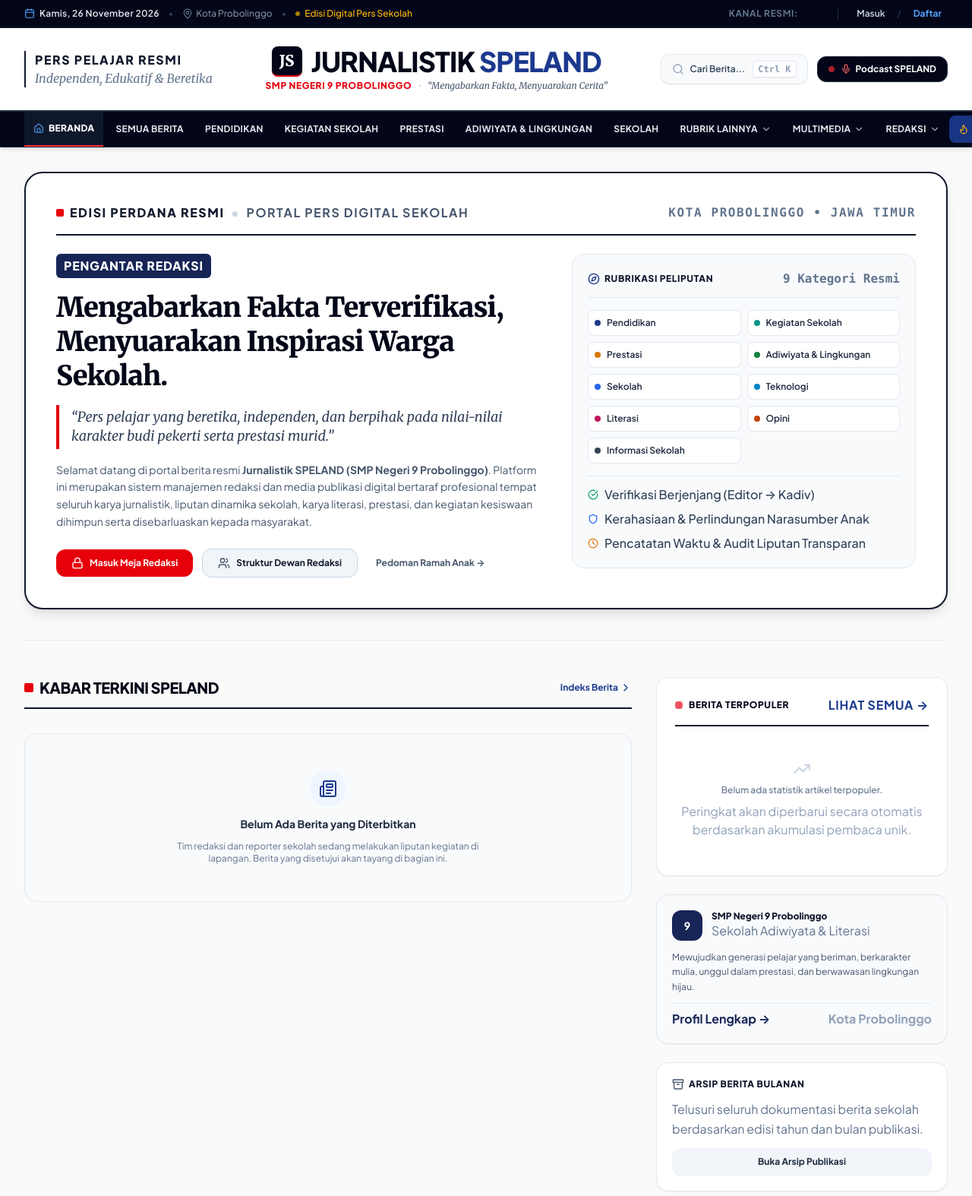
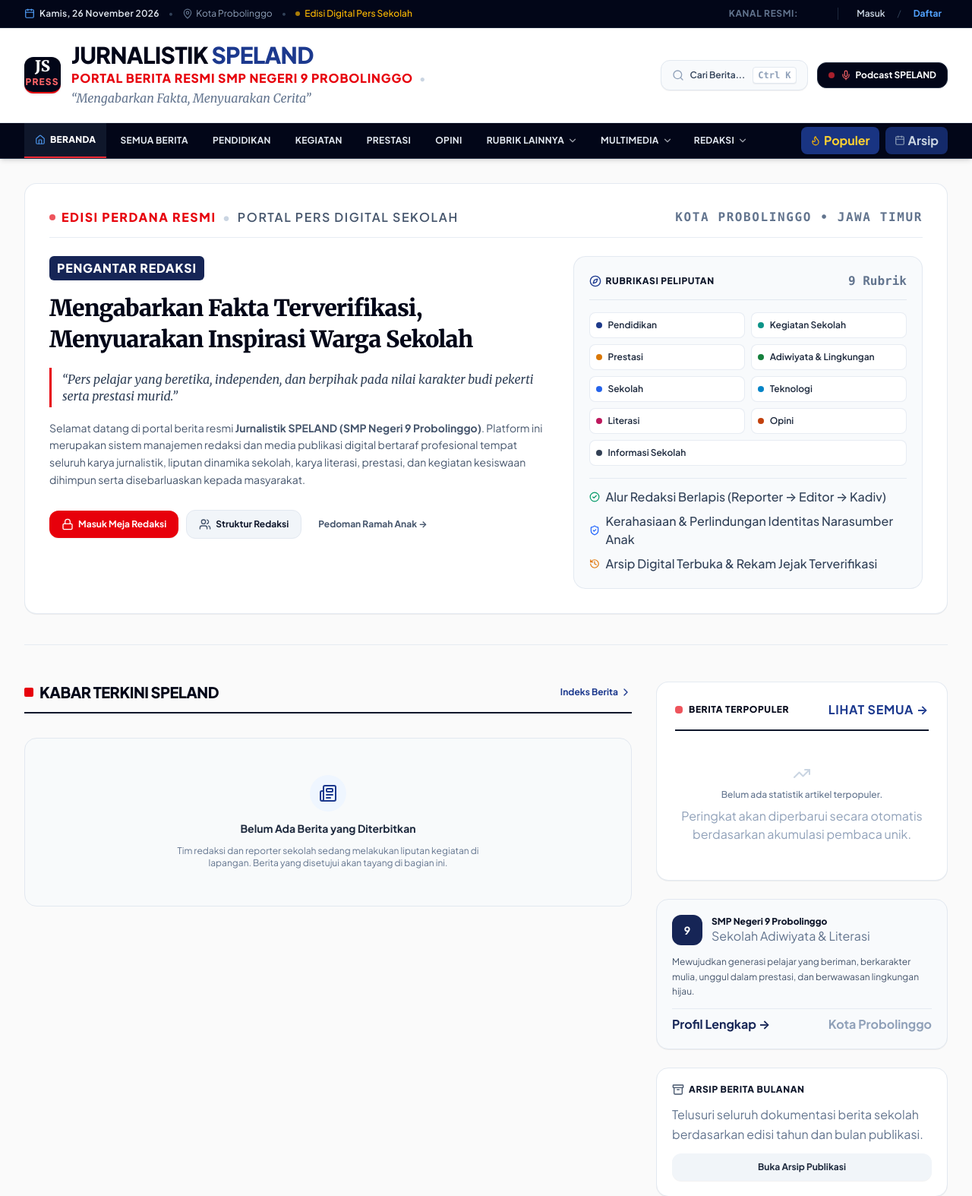
Before and after one commit to Muiz1182/jurnalistik, a Laravel app: page / in a window 1280 px wide; the page is wider, and only the part inside the window is pictured. Shown: the top 1574 px of that part at 76% size. Run offline with Laravel 12, Linux system fonts and the light colour scheme; data comes from the database, SQL or seed files in the repository; data that the repository does not hold is empty; style sheets or scripts are compiled from the project's sources; some libraries are stand-ins or nearby versions.

Commit message:
fix: refine masthead alignment, navbar rubric density, and frontpage showcase card layout

```diff
--- a/resources/views/components/header.blade.php
+++ b/resources/views/components/header.blade.php
@@ -1,11 +1,9 @@
-<header class="bg-white border-b-2 border-slate-900/90 py-5 sm:py-6 relative">
+<header class="bg-white border-b border-slate-200/90 py-4 sm:py-5">
     <div class="max-w-7xl mx-auto px-4 sm:px-6 lg:px-8">
-
-        <!-- Top Editorial Row -->
         <div class="flex items-center justify-between gap-4">
 
-            <!-- Left Info / Mobile Menu Trigger -->
-            <div class="flex items-center space-x-3">
+            <!-- Left: Brand Masthead & Mobile Menu Trigger -->
+            <div class="flex items-center space-x-3.5">
                 <button @click="mobileMenuOpen = !mobileMenuOpen"
                         type="button"
                         class="p-2 text-slate-800 hover:text-blue-950 focus:outline-none focus:ring-2 focus:ring-blue-900 rounded-lg bg-slate-100 border border-slate-200 lg:hidden"
@@ -13,45 +11,39 @@
                     <i data-lucide="menu" class="w-5 h-5"></i>
                 </button>
 
-                <!-- Hidden on mobile, prominent on desktop: Editorial Stamp -->
-                <div class="hidden lg:flex flex-col text-left border-l-2 border-slate-900 pl-3">
-                    <span class="text-3xs uppercase tracking-widest font-black text-slate-900">PERS PELAJAR RESMI</span>
-                    <span class="text-2xs text-slate-500 font-medium font-serif italic">Independen, Edukatif & Beretika</span>
-                </div>
+                <a href="{{ route('home') }}" class="flex items-center space-x-3.5 group">
+                    <!-- Bespoke Emblem -->
+                    <div class="w-11 h-11 sm:w-12 sm:h-12 rounded-xl bg-slate-950 text-white flex flex-col items-center justify-center border-b-2 border-red-600 shadow-sm shrink-0 group-hover:scale-105 transition-transform">
+                        <span class="font-serif font-black text-lg sm:text-xl leading-none">JS</span>
+                        <span class="text-3xs font-extrabold uppercase tracking-widest text-red-400 scale-75 -mt-0.5">PRESS</span>
                     </div>
 
-            <!-- Central Editorial Masthead -->
-            <div class="text-center flex-1 max-w-2xl px-2">
-                <a href="{{ route('home') }}" class="inline-block group">
-                    <div class="flex items-center justify-center space-x-2.5 sm:space-x-3 mb-1">
-                        <div class="w-9 h-9 sm:w-10 sm:h-10 rounded-lg bg-slate-950 text-white flex items-center justify-center font-serif font-black text-lg sm:text-xl border-b-2 border-red-600 shadow-sm shrink-0 group-hover:scale-105 transition-transform">
-                            JS
+                    <!-- Title & Tagline -->
+                    <div>
+                        <div class="text-xl sm:text-2xl lg:text-3xl font-black tracking-tight text-slate-950 font-sans group-hover:text-blue-950 transition uppercase leading-none">
+                            JURNALISTIK <span class="text-blue-900">SPELAND</span>
                         </div>
-                        <h1 class="text-2xl sm:text-3xl md:text-4xl font-black tracking-tight text-slate-950 font-sans group-hover:text-blue-950 transition uppercase">
-                            JURNALISTIK <span class="text-blue-900">SPELAND</span>
-                        </h1>
-                    </div>
-                </a>
-
-                <div class="flex items-center justify-center space-x-2 text-2xs sm:text-xs">
-                    <span class="font-extrabold uppercase tracking-wider text-red-600">
-                        SMP NEGERI 9 PROBOLINGGO
+                        <div class="flex flex-wrap items-center gap-x-2 gap-y-0.5 mt-1">
+                            <span class="text-3xs sm:text-2xs font-extrabold uppercase tracking-wider text-red-600">
+                                Portal Berita Resmi SMP Negeri 9 Probolinggo
                             </span>
-                    <span class="text-slate-300 font-serif">&bull;</span>
-                    <span class="text-slate-600 font-serif italic hidden sm:inline">
+                            <span class="text-slate-300 hidden md:inline">&bull;</span>
+                            <span class="text-3xs sm:text-2xs text-slate-500 font-serif italic hidden md:inline">
                                 &ldquo;Mengabarkan Fakta, Menyuarakan Cerita&rdquo;
                             </span>
                         </div>
                     </div>
+                </a>
+            </div>
 
-            <!-- Right Utilities (Search Trigger & Live Podcast / Editorial CTA) -->
+            <!-- Right Utilities (Search Trigger & Live Podcast Button) -->
             <div class="flex items-center space-x-2.5 sm:space-x-3 shrink-0">
                 <!-- Search Button with Keyboard Shortcut -->
                 <button @click="searchOpen = true"
                         type="button"
                         class="flex items-center bg-slate-50 hover:bg-slate-100 text-slate-700 px-3.5 py-2 rounded-xl text-xs font-semibold transition border border-slate-200 shadow-2xs group"
                         title="Pencarian Cepat">
-                    <i data-lucide="search" class="w-4 h-4 text-slate-400 group-hover:text-blue-900 transition sm:mr-2"></i>
+                    <i data-lucide="search" class="w-4 h-4 text-slate-400 group-hover:text-blue-900 transition mr-2"></i>
                     <span class="hidden sm:inline">Cari Berita...</span>
                     <kbd class="hidden md:inline-block ml-2.5 px-1.5 py-0.5 bg-white border border-slate-200 text-slate-400 rounded text-3xs font-mono font-bold shadow-2xs">Ctrl K</kbd>
                 </button>
--- a/resources/views/components/navbar.blade.php
+++ b/resources/views/components/navbar.blade.php
@@ -3,16 +3,31 @@
         ->orderBy('order')
         ->get();
 
-    // Primary categories to show directly on the main bar
-    $primarySlugs = ['pendidikan', 'prestasi', 'kegiatan', 'adiwiyata-lingkungan', 'lingkungan', 'opini'];
+    // Primary rubrics shown directly on the desktop navbar
+    $primarySlugs = ['pendidikan', 'prestasi', 'kegiatan', 'opini'];
     $primaryCategories = $allCategories->filter(function($c) use ($primarySlugs) {
-        return in_array($c->slug, $primarySlugs) || $c->order <= 5;
-    })->take(5);
+        return in_array($c->slug, $primarySlugs);
+    });
 
-    // Other categories in the "Kanal Lainnya" dropdown
+    // If less than 4 found, take top 4
+    if ($primaryCategories->count() < 4) {
+        $primaryCategories = $allCategories->take(4);
+    }
+
+    // Other categories in the "Rubrik Lainnya" dropdown
     $otherCategories = $allCategories->filter(function($c) use ($primaryCategories) {
         return !$primaryCategories->contains('id', $c->id);
     });
+
+    // Short display label helper
+    $shortLabels = [
+        'kegiatan' => 'KEGIATAN',
+        'pendidikan' => 'PENDIDIKAN',
+        'prestasi' => 'PRESTASI',
+        'opini' => 'OPINI',
+        'lingkungan' => 'LINGKUNGAN',
+        'sekolah' => 'SEKOLAH',
+    ];
 @endphp
 
 <!-- Desktop Navigation Bar -->
@@ -24,14 +39,14 @@
             <ul class="flex items-center space-x-1 text-xs font-bold tracking-wide">
                 <li>
                     <a href="{{ route('home') }}"
-                       class="inline-flex items-center py-3.5 px-3 hover:bg-slate-900 transition {{ request()->routeIs('home') ? 'bg-slate-900 text-white border-b-2 border-red-500 font-extrabold' : 'text-slate-200' }}">
+                       class="inline-flex items-center py-3.5 px-3.5 hover:bg-slate-900 transition {{ request()->routeIs('home') ? 'bg-slate-900 text-white border-b-2 border-red-500 font-extrabold' : 'text-slate-200' }}">
                         <i data-lucide="home" class="w-3.5 h-3.5 mr-1.5 opacity-90 text-blue-400"></i>
                         <span>BERANDA</span>
                     </a>
                 </li>
                 <li>
                     <a href="{{ route('articles.index') }}"
-                       class="inline-block py-3.5 px-3 hover:bg-slate-900 transition {{ request()->routeIs('articles.index') ? 'bg-slate-900 text-white border-b-2 border-red-500 font-extrabold' : 'text-slate-200' }}">
+                       class="inline-block py-3.5 px-3.5 hover:bg-slate-900 transition {{ request()->routeIs('articles.index') ? 'bg-slate-900 text-white border-b-2 border-red-500 font-extrabold' : 'text-slate-200' }}">
                         SEMUA BERITA
                     </a>
                 </li>
@@ -40,8 +55,8 @@
                 @foreach($primaryCategories as $navCat)
                     <li>
                         <a href="{{ route('articles.category', $navCat->slug) }}"
-                           class="inline-block py-3.5 px-3 hover:bg-slate-900 transition {{ request()->is('kategori/' . $navCat->slug) || request()->is('berita/kategori/' . $navCat->slug) ? 'bg-slate-900 text-white border-b-2 border-red-500 font-extrabold' : 'text-slate-200' }}">
-                            {{ strtoupper($navCat->name) }}
+                           class="inline-block py-3.5 px-3.5 hover:bg-slate-900 transition {{ request()->is('kategori/' . $navCat->slug) || request()->is('berita/kategori/' . $navCat->slug) ? 'bg-slate-900 text-white border-b-2 border-red-500 font-extrabold' : 'text-slate-200' }}">
+                            {{ $shortLabels[$navCat->slug] ?? strtoupper($navCat->name) }}
                         </a>
                     </li>
                 @endforeach
@@ -49,7 +64,7 @@
                 <!-- More Categories Dropdown -->
                 @if($otherCategories->isNotEmpty())
                     <li class="relative" x-data="{ open: false }" @mouseenter="open = true" @mouseleave="open = false">
-                        <button class="inline-flex items-center py-3.5 px-3 hover:bg-slate-900 text-slate-200 transition focus:outline-none font-bold">
+                        <button class="inline-flex items-center py-3.5 px-3.5 hover:bg-slate-900 text-slate-200 transition focus:outline-none font-bold">
                             <span>RUBRIK LAINNYA</span>
                             <i data-lucide="chevron-down" class="w-3.5 h-3.5 ml-1 opacity-70"></i>
                         </button>
@@ -58,7 +73,7 @@
                              x-transition:enter="transition ease-out duration-150"
                              x-transition:enter-start="opacity-0 translate-y-1"
                              x-transition:enter-end="opacity-100 translate-y-0"
-                             class="absolute left-0 mt-0 w-56 bg-white text-slate-800 rounded-b-xl shadow-2xl py-2 border border-slate-100 z-50 divide-y divide-slate-100">
+                             class="absolute left-0 mt-0 w-60 bg-white text-slate-800 rounded-b-xl shadow-2xl py-2 border border-slate-100 z-50 divide-y divide-slate-100">
                             <div class="py-1">
                                 @foreach($otherCategories as $otherCat)
                                     <a href="{{ route('articles.category', $otherCat->slug) }}" class="flex items-center justify-between px-4 py-2 text-xs font-semibold hover:bg-slate-50 hover:text-blue-900 transition">
--- a/resources/views/pages/home.blade.php
+++ b/resources/views/pages/home.blade.php
@@ -164,15 +164,15 @@
 
             </div>
         @else
-            <!-- Authentic Editorial Newspaper Launch Showcase (When No Articles Published Yet) -->
-            <div class="bg-white border-2 border-slate-900 rounded-3xl p-6 sm:p-10 shadow-lg relative overflow-hidden">
-                <!-- Newspaper Header Rule -->
-                <div class="border-b-2 border-slate-900 pb-4 mb-6 flex flex-wrap items-center justify-between gap-2 text-2xs uppercase tracking-widest font-black text-slate-900">
+            <!-- Editorial Newspaper Showcase (When No Articles Published Yet) -->
+            <div class="bg-white border border-slate-200/90 rounded-2xl p-6 sm:p-8 shadow-2xs relative">
+                <!-- Top Editorial Eyebrow -->
+                <div class="border-b border-slate-200/80 pb-3.5 mb-6 flex flex-wrap items-center justify-between gap-2 text-2xs uppercase tracking-widest font-bold text-slate-900">
                     <div class="flex items-center space-x-2">
-                        <span class="w-2.5 h-2.5 bg-red-600 rounded-xs"></span>
-                        <span>EDISI PERDANA RESMI</span>
+                        <span class="w-2 h-2 bg-red-600 rounded-full animate-pulse"></span>
+                        <span class="font-extrabold text-red-600">EDISI PERDANA RESMI</span>
                         <span class="text-slate-300">&bull;</span>
-                        <span class="text-slate-600 font-bold">PORTAL PERS DIGITAL SEKOLAH</span>
+                        <span class="text-slate-600 font-semibold">PORTAL PERS DIGITAL SEKOLAH</span>
                     </div>
                     <div class="text-slate-500 font-mono text-3xs">
                         KOTA PROBOLINGGO &bull; JAWA TIMUR
@@ -186,36 +186,36 @@
                             PENGANTAR REDAKSI
                         </span>
 
-                        <h1 class="font-serif font-black text-2xl sm:text-3xl lg:text-4xl text-slate-950 leading-tight tracking-tight">
-                            Mengabarkan Fakta Terverifikasi, Menyuarakan Inspirasi Warga Sekolah.
+                        <h1 class="font-serif font-black text-2xl sm:text-3xl text-slate-950 leading-snug tracking-tight">
+                            Mengabarkan Fakta Terverifikasi, Menyuarakan Inspirasi Warga Sekolah
                         </h1>
 
-                        <p class="font-serif italic text-base sm:text-lg text-slate-700 leading-snug border-l-4 border-red-600 pl-4 py-1">
-                            &ldquo;Pers pelajar yang beretika, independen, dan berpihak pada nilai-nilai karakter budi pekerti serta prestasi murid.&rdquo;
+                        <p class="font-serif italic text-sm sm:text-base text-slate-700 leading-snug border-l-3 border-red-600 pl-3.5 py-1">
+                            &ldquo;Pers pelajar yang beretika, independen, dan berpihak pada nilai karakter budi pekerti serta prestasi murid.&rdquo;
                         </p>
 
                         <p class="text-xs sm:text-sm text-slate-600 leading-relaxed font-sans">
                             Selamat datang di portal berita resmi <strong>Jurnalistik SPELAND (SMP Negeri 9 Probolinggo)</strong>. Platform ini merupakan sistem manajemen redaksi dan media publikasi digital bertaraf profesional tempat seluruh karya jurnalistik, liputan dinamika sekolah, karya literasi, prestasi, dan kegiatan kesiswaan dihimpun serta disebarluaskan kepada masyarakat.
                         </p>
 
-                        <div class="pt-2 flex flex-wrap items-center gap-3">
+                        <div class="pt-3 flex flex-wrap items-center gap-2.5">
                             @auth
-                                <a href="{{ route('admin.articles.create') }}" class="px-5 py-2.5 bg-red-600 hover:bg-red-700 text-white font-bold text-xs rounded-xl transition shadow-xs flex items-center">
-                                    <i data-lucide="plus-circle" class="w-4 h-4 mr-2"></i>
-                                    <span>Tulis Naskah Berita Baru</span>
+                                <a href="{{ route('admin.articles.create') }}" class="px-4 py-2.5 bg-red-600 hover:bg-red-700 text-white font-bold text-xs rounded-xl transition shadow-xs flex items-center">
+                                    <i data-lucide="plus-circle" class="w-4 h-4 mr-1.5"></i>
+                                    <span>Tulis Naskah Berita</span>
                                 </a>
-                                <a href="{{ route('admin.dashboard') }}" class="px-5 py-2.5 bg-slate-950 hover:bg-blue-950 text-white font-bold text-xs rounded-xl transition shadow-xs flex items-center">
-                                    <i data-lucide="layout-dashboard" class="w-4 h-4 mr-2"></i>
+                                <a href="{{ route('admin.dashboard') }}" class="px-4 py-2.5 bg-slate-950 hover:bg-blue-950 text-white font-bold text-xs rounded-xl transition shadow-xs flex items-center">
+                                    <i data-lucide="layout-dashboard" class="w-4 h-4 mr-1.5"></i>
                                     <span>Meja Redaksi</span>
                                 </a>
                             @else
-                                <a href="{{ route('login') }}" class="px-5 py-2.5 bg-red-600 hover:bg-red-700 text-white font-bold text-xs rounded-xl transition shadow-xs flex items-center">
-                                    <i data-lucide="lock" class="w-4 h-4 mr-2"></i>
+                                <a href="{{ route('login') }}" class="px-4 py-2.5 bg-red-600 hover:bg-red-700 text-white font-bold text-xs rounded-xl transition shadow-xs flex items-center">
+                                    <i data-lucide="lock" class="w-4 h-4 mr-1.5"></i>
                                     <span>Masuk Meja Redaksi</span>
                                 </a>
-                                <a href="{{ route('editorial.structure') }}" class="px-5 py-2.5 bg-slate-100 hover:bg-slate-200 text-slate-900 font-bold text-xs rounded-xl transition flex items-center border border-slate-300">
-                                    <i data-lucide="users" class="w-4 h-4 mr-2 text-slate-600"></i>
-                                    <span>Struktur Dewan Redaksi</span>
+                                <a href="{{ route('editorial.structure') }}" class="px-4 py-2.5 bg-slate-100 hover:bg-slate-200 text-slate-900 font-bold text-xs rounded-xl transition flex items-center border border-slate-200">
+                                    <i data-lucide="users" class="w-4 h-4 mr-1.5 text-slate-600"></i>
+                                    <span>Struktur Redaksi</span>
                                 </a>
                             @endauth
                             <a href="{{ route('journalistic.guidelines') }}" class="px-3 py-2 text-slate-600 hover:text-blue-950 font-bold text-xs transition flex items-center">
@@ -228,18 +228,20 @@
                     @php
                         $officialCategories = $navCategories ?? \App\Models\Category::where('is_active', true)->orderBy('order')->get();
                     @endphp
-                    <div class="lg:col-span-5 bg-slate-50 border border-slate-200 rounded-2xl p-5 space-y-4">
+                    <div class="lg:col-span-5 bg-slate-50 border border-slate-200/90 rounded-2xl p-5 space-y-4">
                         <div class="flex items-center justify-between pb-3 border-b border-slate-200">
                             <span class="text-xs font-black uppercase tracking-wider text-slate-900 flex items-center">
                                 <i data-lucide="compass" class="w-4 h-4 mr-1.5 text-blue-900"></i>
                                 Rubrikasi Peliputan
                             </span>
-                            <span class="text-3xs text-slate-500 font-semibold font-mono">{{ $officialCategories->count() }} Kategori Resmi</span>
+                            <span class="text-3xs text-slate-500 font-semibold font-mono">{{ $officialCategories->count() }} Rubrik</span>
                         </div>
 
+                        <!-- Balanced Grid: 8 items in 2 cols + 1 full-width item -->
                         <div class="grid grid-cols-2 gap-2 text-xs font-semibold">
-                            @foreach($officialCategories as $rubrik)
-                                <a href="{{ route('articles.category', $rubrik->slug) }}" class="flex items-center space-x-2 p-2 rounded-lg bg-white border border-slate-200/90 hover:border-blue-900 hover:bg-blue-50/50 transition group">
+                            @foreach($officialCategories as $index => $rubrik)
+                                <a href="{{ route('articles.category', $rubrik->slug) }}"
+                                   class="flex items-center space-x-2 p-2 rounded-lg bg-white border border-slate-200/80 hover:border-blue-900 hover:bg-blue-50/50 transition group {{ $loop->last && $loop->count % 2 !== 0 ? 'col-span-2' : '' }}">
                                     <span class="w-2 h-2 rounded-full shrink-0" style="background-color: {{ $rubrik->color ?: '#1E3A8A' }}"></span>
                                     <span class="truncate text-slate-800 group-hover:text-blue-950">{{ $rubrik->name }}</span>
                                 </a>
@@ -248,16 +250,16 @@
 
                         <div class="pt-3 border-t border-slate-200/80 space-y-2 text-2xs text-slate-600">
                             <div class="flex items-center space-x-2 text-slate-700 font-medium">
-                                <i data-lucide="check-circle" class="w-3.5 h-3.5 text-emerald-600 shrink-0"></i>
-                                <span>Verifikasi Berjenjang (Editor &rarr; Kadiv)</span>
+                                <i data-lucide="check-circle-2" class="w-3.5 h-3.5 text-emerald-600 shrink-0"></i>
+                                <span>Alur Redaksi Berlapis (Reporter &rarr; Editor &rarr; Kadiv)</span>
                             </div>
                             <div class="flex items-center space-x-2 text-slate-700 font-medium">
-                                <i data-lucide="shield" class="w-3.5 h-3.5 text-blue-600 shrink-0"></i>
-                                <span>Kerahasiaan & Perlindungan Narasumber Anak</span>
+                                <i data-lucide="shield-check" class="w-3.5 h-3.5 text-blue-600 shrink-0"></i>
+                                <span>Kerahasiaan & Perlindungan Identitas Narasumber Anak</span>
                             </div>
                             <div class="flex items-center space-x-2 text-slate-700 font-medium">
-                                <i data-lucide="clock" class="w-3.5 h-3.5 text-amber-600 shrink-0"></i>
-                                <span>Pencatatan Waktu & Audit Liputan Transparan</span>
+                                <i data-lucide="history" class="w-3.5 h-3.5 text-amber-600 shrink-0"></i>
+                                <span>Arsip Digital Terbuka & Rekam Jejak Terverifikasi</span>
                             </div>
                         </div>
                     </div>
```
Lines whose indentation alone changed are shown as unchanged.
